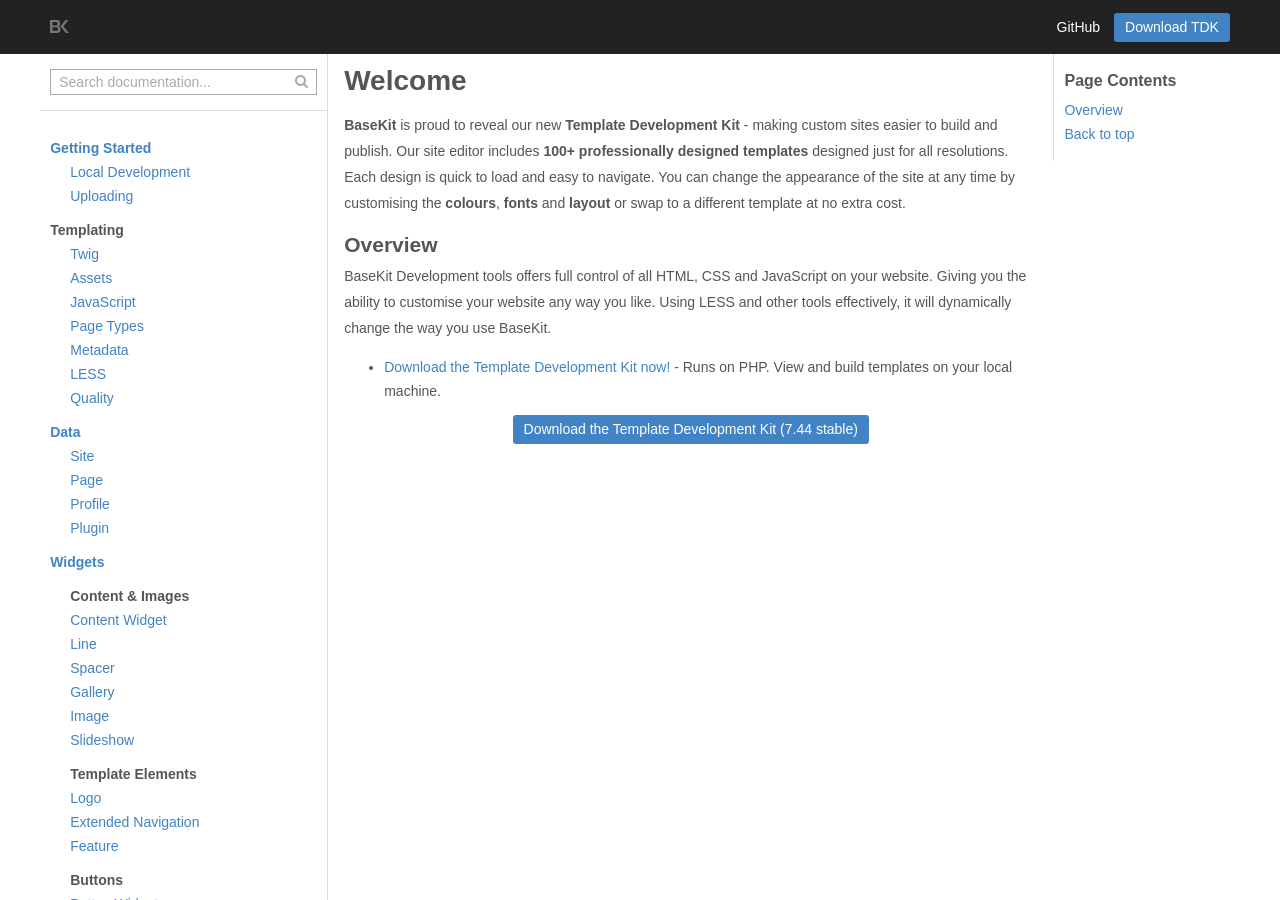
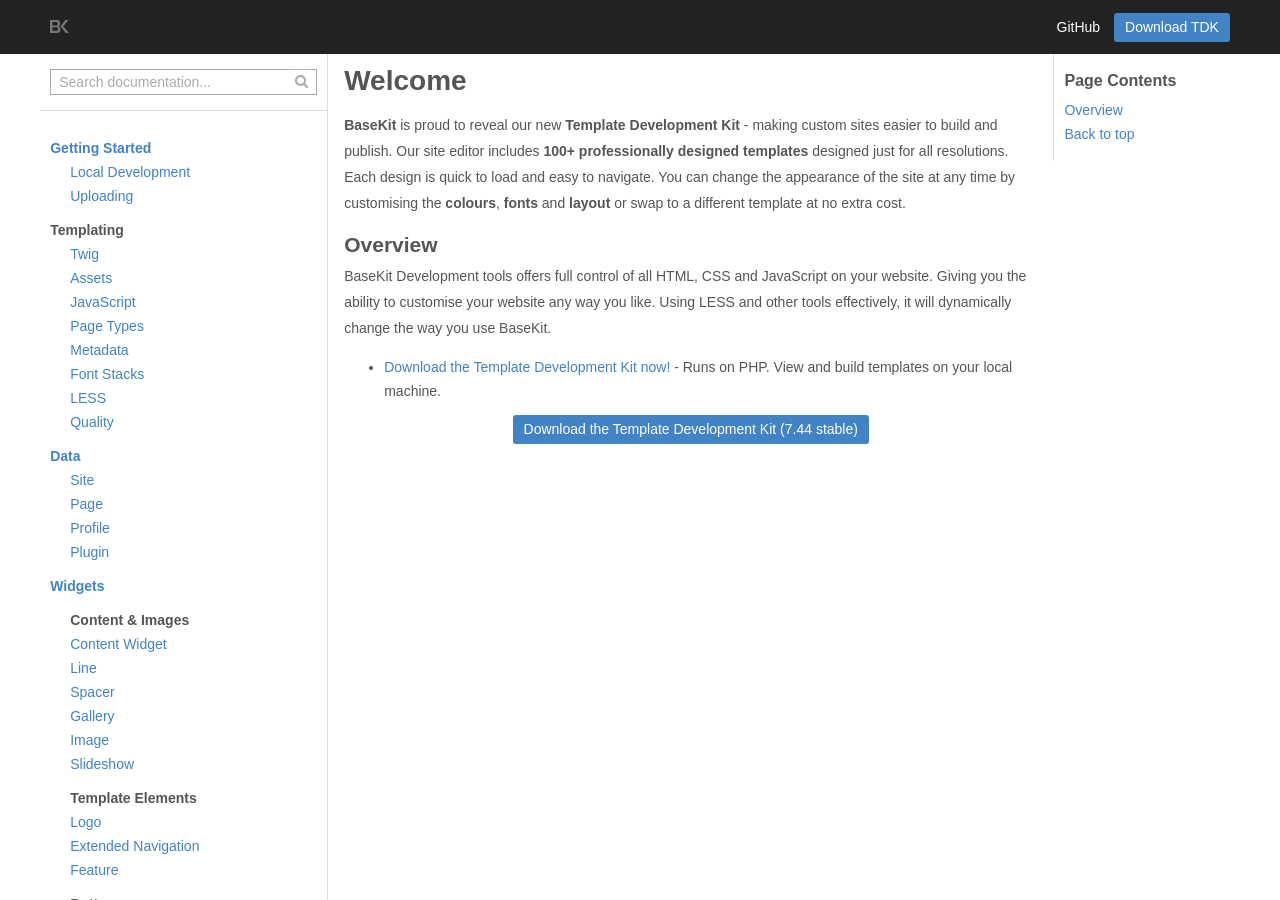
Before and after one commit to rusic/documentation, a Jekyll site: the page built from index.md, in a window 1280 px wide and 900 px high. Built offline with Jekyll 4.4.1, drawn with Linux system fonts in a browser that asks for light colours.

Commit message:
Adds font stacks as documentation nav item

```diff
--- a/_data/navigation.yml
+++ b/_data/navigation.yml
@@ -28,6 +28,8 @@ navdocs:
     url: /templating/page-types/
   - title: Metadata
     url: /templating/metadata/
+  - title: Font Stacks
+    url: /templating/font-stacks/
   - title: LESS
     url: /templating/less/
   - title: Quality
```
